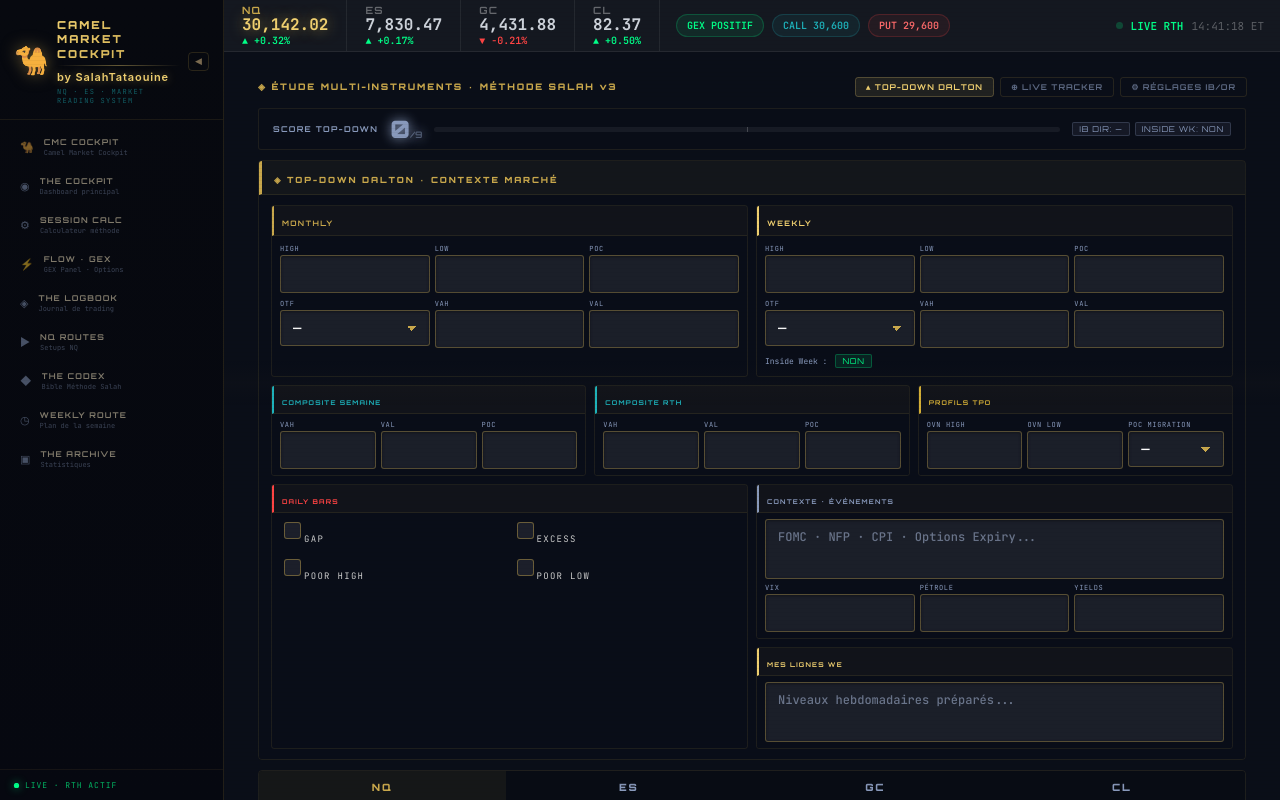
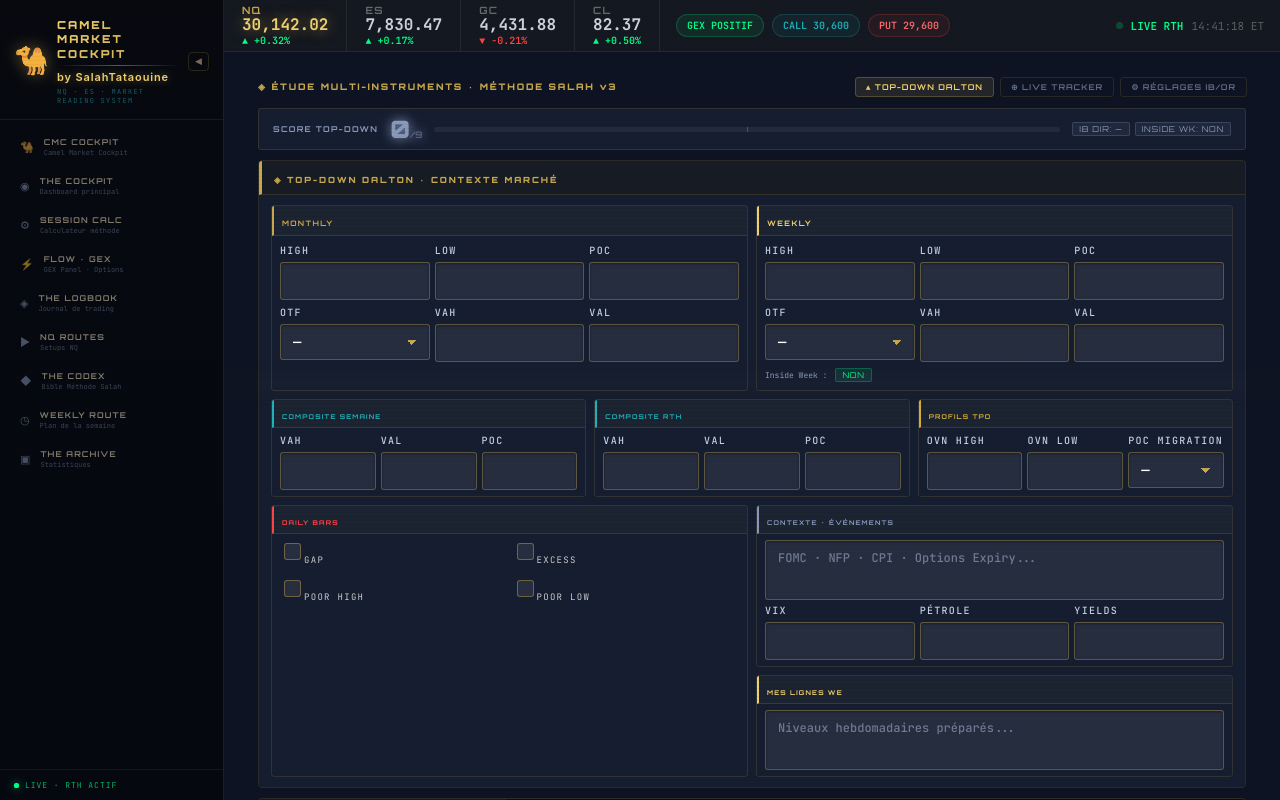
Before and after one commit to salahhamzii-ship-it/mon-site-trading, a React (Vite) app: page /#/calc in a window 1280 px wide. Built offline with nearby package versions, Linux system fonts and the light colour scheme.

Commit message:
style: 3-level bg hierarchy — #0d1322 page / #151d30 panels / #212b42 inputs + labels #c2cfe6 10px

```diff
--- a/src/index.css
+++ b/src/index.css
@@ -408,7 +408,7 @@ body,
 #root,
 #__next,
 main {
-  background: #0a0e18 !important;
+  background: #0d1322 !important;
 }
 
 .text-muted,
--- a/src/pages/Calculateur.tsx
+++ b/src/pages/Calculateur.tsx
@@ -45,7 +45,7 @@ const TABS: Tab[]              = ['NQ', 'ES', 'GC', 'CL']
 const IB_H: Record<Tab,string> = { NQ:'09:30–10:30 EST', ES:'09:30–10:30 EST', GC:'08:20–09:20 EST', CL:'09:00–10:00 EST' }
 const OR_H: Record<Tab,string> = { NQ:'09:30–09:50 EST', ES:'09:30–09:50 EST', GC:'08:20–08:40 EST', CL:'09:00–09:20 EST' }
 const TC: Record<Tab,string>   = { NQ:'#c9a84c', ES:'#1eb3bc', GC:'#d4af37', CL:'#ff8c42' }
-const C = { gold:'#c9a84c', goldL:'#f0d070', up:'#00ff88', down:'#ff4444', teal:'#1eb3bc', amber:'#d4af37', muted:'#8899bb', sur:'rgba(10,14,24,0.85)', brd:'rgba(201,168,76,0.11)' }
+const C = { gold:'#c9a84c', goldL:'#f0d070', up:'#00ff88', down:'#ff4444', teal:'#1eb3bc', amber:'#d4af37', muted:'#8899bb', sur:'#151d30', brd:'rgba(201,168,76,0.16)', pg:'#0d1322' }
 const orb = (sz:number, w=700, ex?:CSSProperties):CSSProperties => ({ fontFamily:'Orbitron,monospace', fontSize:sz, fontWeight:w, ...ex })
 const jb  = (sz:number, w=400, ex?:CSSProperties):CSSProperties => ({ fontFamily:'"JetBrains Mono",monospace', fontSize:sz, fontWeight:w, ...ex })
 const pf  = (v:string) => parseFloat(v)||0
@@ -64,12 +64,12 @@ const mkI = (): Instr => ({
 const mkTD = (): TD => ({ mHigh:'', mLow:'', mPoc:'', mOtf:'', mVah:'', mVal:'', wHigh:'', wLow:'', wPoc:'', wOtf:'', wVah:'', wVal:'', csVah:'', csVal:'', csPoc:'', crVah:'', crVal:'', crPoc:'', lignes:'', gapDay:false, excess:false, poorHigh:false, poorLow:false, tpoOvnH:'', tpoOvnL:'', pocMig:'', events:'', vix:'', petrole:'', yields:'' })
 const mkC = (): Cfg => ({ ibOffset:'0', showNYIBBg:true, ibTextSize:'8', asiaMode:'Auto', asiaStart:'20:00', asiaEnd:'23:00', londonMode:'Auto', londonStart:'03:00', londonEnd:'04:00', nyMode:'Auto', nyStart:'09:30', nyEnd:'10:30', timezone:'America/New_York', showAsia:true, showLondon:true, showNY:true, showLabels:true, nyBg:'rgba(201,168,76,0.06)', nyFH:'rgba(201,168,76,0.10)', tblBg:'rgba(10,14,24,0.9)', tblHd:'rgba(201,168,76,0.15)', showOR:true, orDur:'20', orSrc:'First Bar', orManual:'', showORBg:true, orBgOp:'0.06', showRot:true, rotSide:'4', autoStep:true, stepManual:'', rotColor:'rgba(201,168,76,0.5)', lineStyle:'Dashed', emphNth:'4', showORLbl:true })
 
-const iS = (ro:boolean):CSSProperties => ({ width:'100%', background: ro ? 'rgba(201,168,76,0.05)' : 'rgba(255,255,255,0.075)', border:`1px solid ${ro ? 'rgba(201,168,76,0.35)' : 'rgba(201,168,76,0.35)'}`, borderRadius:3, padding:'9px 12px', minHeight:36, fontSize:14, color: ro ? C.gold : '#fff', fontFamily:'"JetBrains Mono",monospace', outline:'none', boxSizing:'border-box', boxShadow:'inset 0 1px 3px rgba(0,0,0,0.35)' })
+const iS = (ro:boolean):CSSProperties => ({ width:'100%', background: ro ? 'rgba(201,168,76,0.07)' : '#212b42', border:`1px solid ${ro ? 'rgba(201,168,76,0.35)' : 'rgba(201,168,76,0.4)'}`, borderRadius:3, padding:'9px 12px', minHeight:36, fontSize:14, color: ro ? C.gold : '#fff', fontFamily:'"JetBrains Mono",monospace', outline:'none', boxSizing:'border-box', boxShadow:'inset 0 1px 4px rgba(0,0,0,0.4)' })
 
 function F({ l, v='', s, t, opts, ro, dv }: { l:string; v?:string; s?:(x:string)=>void; t?:string; opts?:string[]; ro?:boolean; dv?:string }) {
   return (
     <div style={{ display:'flex', flexDirection:'column', gap:2, minWidth:0 }}>
-      <span style={jb(7, 400, { color:C.muted, textTransform:'uppercase', letterSpacing:'0.09em', whiteSpace:'nowrap', overflow:'hidden', textOverflow:'ellipsis' })}>{l}</span>
+      <span style={jb(10, 500, { color:'#c2cfe6', textTransform:'uppercase', letterSpacing:'0.13em', whiteSpace:'nowrap', overflow:'hidden', textOverflow:'ellipsis', marginBottom:3 })}>{l}</span>
       {ro ? <div style={iS(true)}>{dv ?? v ?? '—'}</div>
        : opts ? <select value={v} onChange={e=>s!(e.target.value)} style={{...iS(false),cursor:'pointer'}}><option value="">—</option>{opts.map(o=><option key={o} value={o}>{o}</option>)}</select>
        : <input type={t||'number'} value={v} onChange={e=>s!(e.target.value)} style={iS(false)} />}
@@ -520,7 +520,7 @@ export default function Calculateur() {
   )
 
   return (
-    <div style={{ width:'100%', height:'100%', overflowY:'auto', overflowX:'hidden', padding:'10px 14px', display:'flex', flexDirection:'column', gap:10, fontFamily:'"JetBrains Mono",monospace', boxSizing:'border-box' }}>
+    <div style={{ width:'100%', height:'100%', overflowY:'auto', overflowX:'hidden', padding:'10px 14px', display:'flex', flexDirection:'column', gap:10, fontFamily:'"JetBrains Mono",monospace', boxSizing:'border-box', background:C.pg }}>
 
       {/* Header */}
       <div style={{ display:'flex', alignItems:'center', gap:8, flexWrap:'wrap', paddingBottom:2 }}>
```
